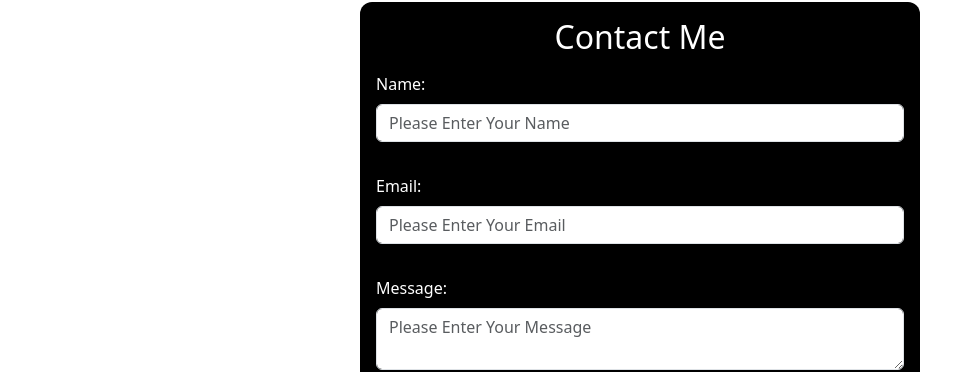
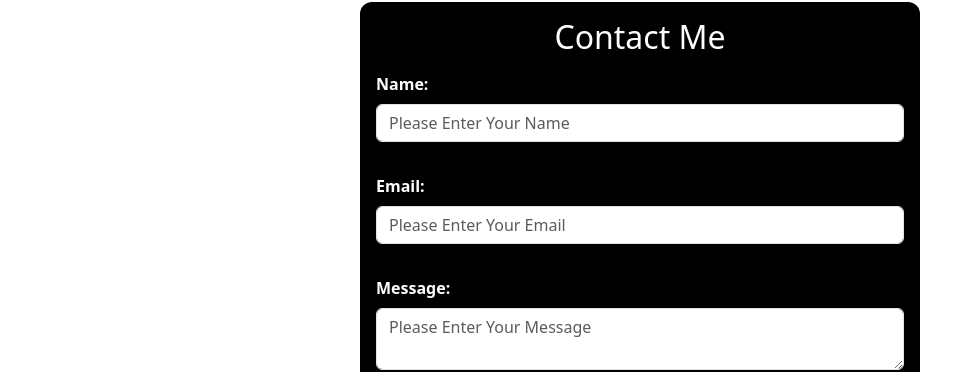
Before and after one commit to bhorvy/PersonalWebsite, a React (Create React App) app: page /contact in a window 1280 px wide. Shown: the part 171-543 px from the top of the page, without its empty margins (0-968 px from the left). Built offline with nearby package versions, Linux system fonts and the light colour scheme; what @usal/react would draw is missing.

Commit message:
Text Styling

```diff
--- a/src/components/AboutMe.tsx
+++ b/src/components/AboutMe.tsx
@@ -4,7 +4,7 @@ function AboutMe() {
   return (
   <div className="w-100 d-flex flex-column align-items-center justify-content-center">
        <div className="col-lg-2 d-flex flex-column align-items-center justify-content-center text-center div-style-2" style={{ minWidth: '70vh' }}>
-          <h2 className="mt-4">About Me</h2>
+          <h2 className="mt-4" data-usal="text-fluid split-letter duration-1750 split-delay-75">About Me</h2>
           <p className="m-4">My previous experience includes a work term with the Government of Saskatchewan, doing configuration
             and help desk work. I completed four months at SGI (Saskatchewan Government Insurance), where I was a full stack developer in a C#, TypeScipt environment.
             I have a passion for building good software and leveraging technology to solve problems. I enjoy building personal projects
--- a/src/components/Contact.tsx
+++ b/src/components/Contact.tsx
@@ -35,16 +35,16 @@ function Contact() {
     <form ref={form} onSubmit={sendEmail}>
          <div className="col-lg-2 d-flex flex-column div-style-2" style={{ minWidth: '70vh' }}>
           <div  className="m-3">
-            <h2 className='mb-3 text-center'>Contact Me</h2>
-            <label className="form-label">Name:</label>
+            <h2 className='mb-3 text-center' data-usal="text-fluid split-letter duration-1750 split-delay-75">Contact Me</h2>
+            <label className="form-label"><b>Name:</b></label>
             <input value={name}  placeholder="Please Enter Your Name" className="form-control" onChange={e => setName(e.target.value)} type="text" name="name" />
             </div>
             <div  className="m-3">
-            <label  className="form-label">Email:</label>
+            <label  className="form-label"><b>Email:</b></label>
             <input type="email" placeholder="Please Enter Your Email" className="form-control" value={email} onChange={e => setEmail(e.target.value)} name="email" />
             </div>
             <div  className="m-3">
-            <label  className="form-label">Message:</label>
+            <label  className="form-label"><b>Message:</b></label>
             <textarea value={message}  placeholder="Please Enter Your Message" className="form-control" onChange={e => setMessage(e.target.value)} name="message" />
             </div>
             <button className="btn btn-light btn-lg m-3" type="submit" value="Send" >Send</button>
--- a/src/components/Projects.tsx
+++ b/src/components/Projects.tsx
@@ -4,14 +4,14 @@ function Projects() {
   return (
    <div className="w-100 d-flex flex-column align-items-center justify-content-center">
       <div className="col-lg-2 d-flex flex-column align-items-center justify-content-center text-center div-style-2" style={{ minHeight: '15vh', minWidth: '20vh' }}>
-          <h2>Projects</h2>
+          <h2 data-usal="text-fluid split-letter duration-1750 split-delay-75">Projects</h2>
       </div>
        <div className="col-lg-2 d-flex flex-column align-items-center justify-content-center text-center div-style" style={{ minHeight: '30vh', minWidth: '40vh' }}>
-          <h2>Project 1</h2>
+          <h2 data-usal="text-fluid split-letter duration-1750 split-delay-75">Project 1</h2>
           <p>Developing an AI model to help farmers</p>
       </div>
        <div className="col-lg-2 d-flex flex-column align-items-center justify-content-center text-center div-style" style={{ minHeight: '30vh', minWidth: '40vh' }}>
-          <h2>Project 2</h2>
+          <h2 data-usal="text-fluid split-letter duration-1750 split-delay-75" >Project 2</h2>
           <p>Building a game</p>
       </div>
 
```
